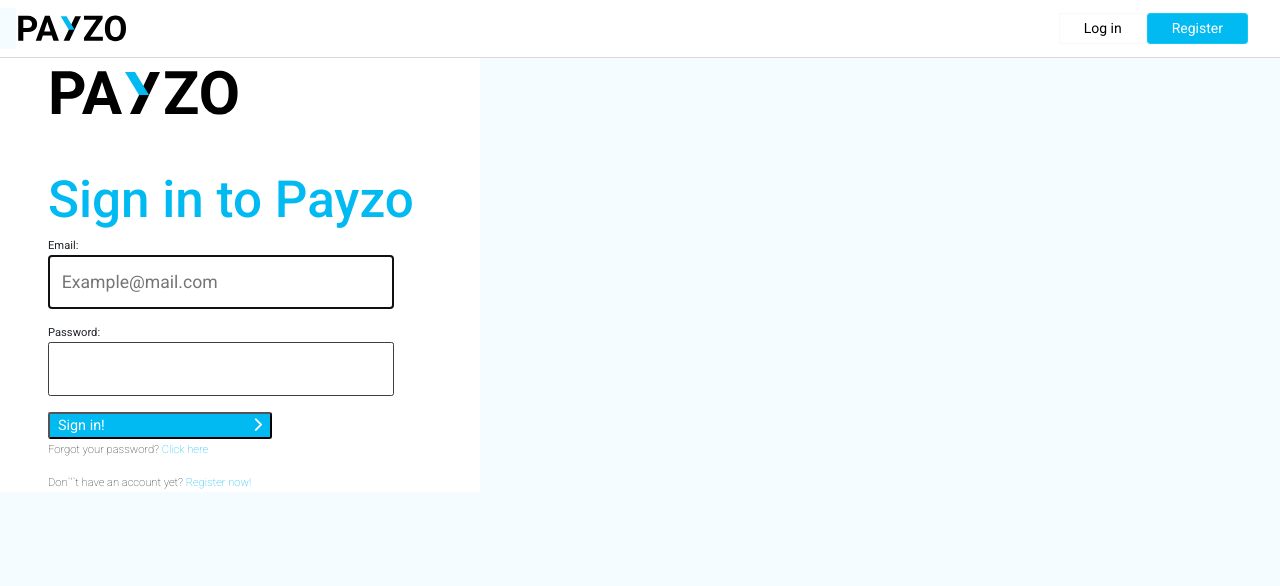
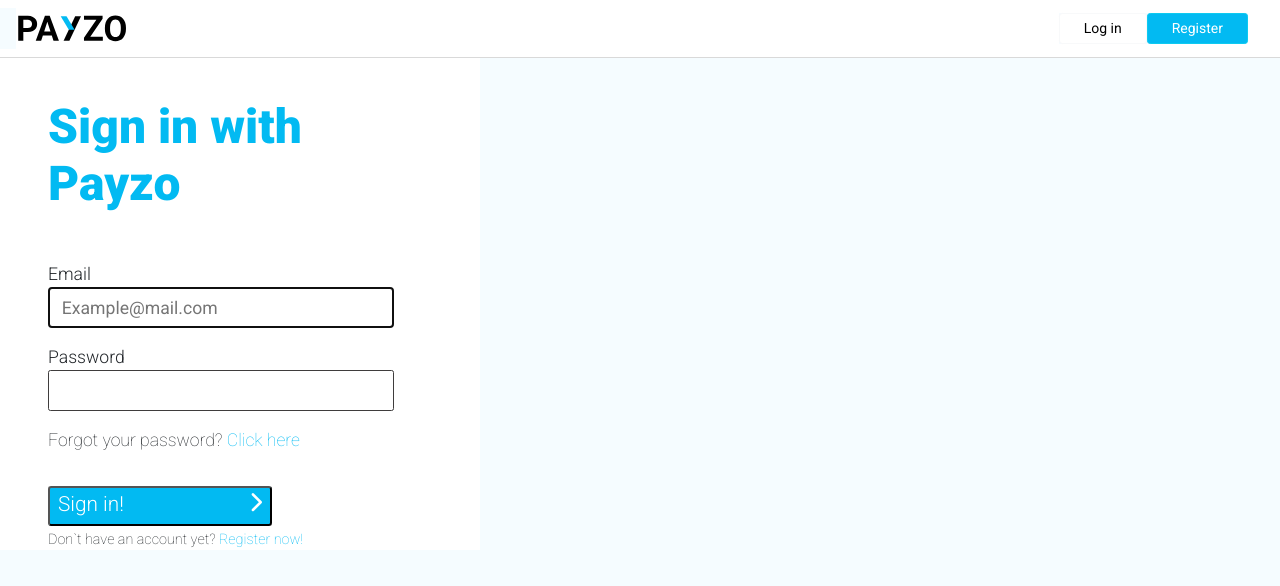
Before and after one commit to rogelioolarte/c17-41-ft-java, a React (Vite) app: page /login in a window 1280 px wide. Shown: the top 586 px of the page. Built offline with nearby package versions, Linux system fonts and the light colour scheme.

Commit message:
minor fix on css variables

```diff
--- a/src/components/pure/forms/loginFormik.jsx
+++ b/src/components/pure/forms/loginFormik.jsx
@@ -1,50 +1,35 @@
 import { Formik, Field, Form } from "formik";
 import { NavLink } from "react-router-dom";
-import Logo from "../../../assets/payzo.svg";
+/* import Logo from "../../../assets/payzo.svg"; */
 import "../../../styles/loginRegisterForms.scss";
 
 const LoginFormik = () => {
   return (
     <section className="login-register-section">
-      <nav className="login-register-nav">
-        <img src={Logo} />
-        <hr />
-      </nav>
+      {/* <nav className="login-register-nav"><img src={Logo} /></nav> */}
       <Formik initialValues={{ email: "", password: "" }}>
         <Form className="login-register-form">
-          <h1>Sign in to Payzo</h1>
-          <div className="login-register-input">
-            <label htmlFor="email">Email: </label>
-            <Field
-              type="email"
-              id="email"
-              name="email"
-              placeholder="Example@mail.com"
-              className="login-register-field"
-              autoFocus
-            />
+          <h1 className="login-register-title big-title" >Sign in with Payzo</h1>
+          <div className="login-register-input big-label">
+            <label htmlFor="email">Email</label>
+            <Field type="email" id="email" name="email"
+              placeholder="Example@mail.com" className="login-register-field login-field" autoFocus />
           </div>
-          <div className="login-register-input">
-            <label htmlFor="password">Password: </label>
-            <Field
-              type="password"
-              id="password"
-              name="password"
-              className="login-register-field"
-            />
+          <div className="login-register-input big-label">
+            <label htmlFor="password">Password</label>
+            <Field type="password" id="password" name="password" className="login-register-field login-field" />
+            <p className="navigation-link">
+              Forgot your password? <NavLink to={"/recover"}>Click here</NavLink>
+            </p>
           </div>
-          <button className="login-register-button" type="submit">
-            Sign in!
-            <i className="fas fa-chevron-right" />
+          <button className="login-register-button login-big-button" type="submit">
+            Sign in! <i className="fas fa-chevron-right" />
           </button>
         </Form>
       </Formik>
       <div>
-        <p className="navigation-link">
-          Forgot your password? <NavLink to={"/recover"}>Click here</NavLink>
-        </p>
-        <p className="navigation-link">
-          Don`&apos;`t have an account yet?
+        <p className="navigation-link big-link">
+          Don`t have an account yet?
           <NavLink to={"/register"}> Register now!</NavLink>
         </p>
       </div>
@@ -52,6 +37,4 @@
   );
 };
 
-LoginFormik.propTypes = {};
-
 export default LoginFormik;
--- a/src/pages/LoginPage.jsx
+++ b/src/pages/LoginPage.jsx
@@ -1,8 +1,10 @@
 import LoginFormik from "../components/pure/forms/loginFormik";
 
 function LoginPage() {
+
+
   return (
-    <div>
+    <div >
       <LoginFormik />
     </div>
   );
--- a/src/styles/loginRegisterForms.scss
+++ b/src/styles/loginRegisterForms.scss
@@ -21,6 +21,17 @@
         font-weight: 900;
     }
 
+    .big-label {
+        font-size: 1.1rem;
+        font-weight: 300;
+    }
+
+    .big-title {
+        width: 17rem;
+        margin-bottom: 3rem;
+        font-size: 3rem;
+    }
+
     .login-register-nav {
         hr {
             opacity: 1;
@@ -36,7 +47,7 @@
     }
 
     .login-register-form {
-        height: 70%;
+        height: 100%;
         display: flex;
         flex-direction: column;
         justify-content: space-between;
@@ -45,7 +56,6 @@
 
     .register-form {
         @extend .login-register-form;
-        height: 100%;
     }
 
     .login-register-input {
@@ -55,8 +65,11 @@
     .login-register-field {
         @include formElements(80%, 0.8rem);
         display: block;
-        font-size: 1.1rem;
         border: 0.008rem solid #3F3D3D;
+    }
+
+    .login-field {
+        height: 2.55rem;
     }
 
     .register-field {
@@ -75,6 +88,7 @@
         font-size: 0.9rem;
         cursor: pointer;
         height: 1.7rem;
+        margin-top: 1rem;
         margin-bottom: 0.2rem;
         display: flex;
         justify-content: space-between;
@@ -87,6 +101,14 @@
         }
     }
 
+    .login-big-button {
+        height: 2.5rem;
+        font-size: 1.3rem;
+        font-weight: 300;
+        padding-top: 0.08rem;
+        border-radius: 0.2rem;
+    }
+
     .login-register-button:hover {
         transform: translateY(-2px);
     }
@@ -95,11 +117,14 @@
         font-size: 0.5 rem;
         font-weight: 200;
         margin-bottom: 1rem;
-
         a {
             color: #02BAF2;
             text-decoration: none;
         }
     }
 
+    .big-link {
+        font-size: 0.9rem;
+    }
+
 }
```
